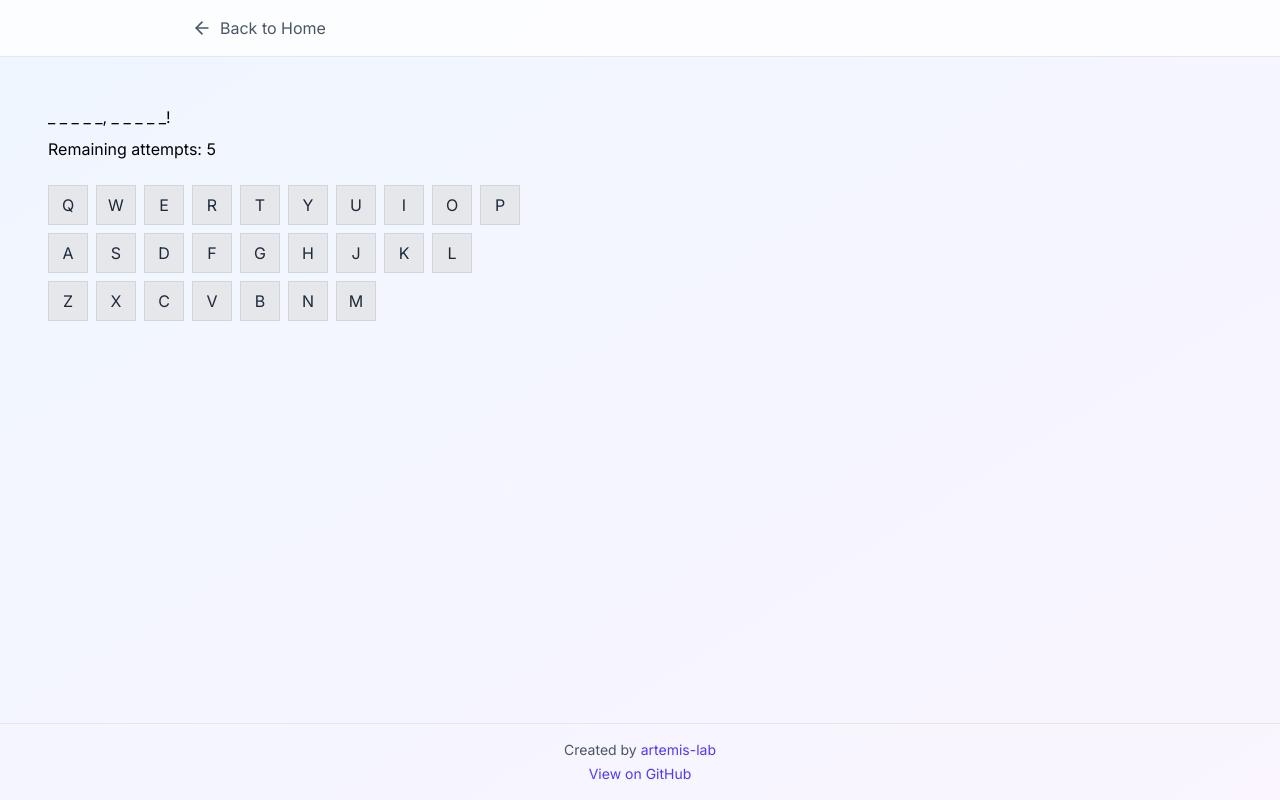
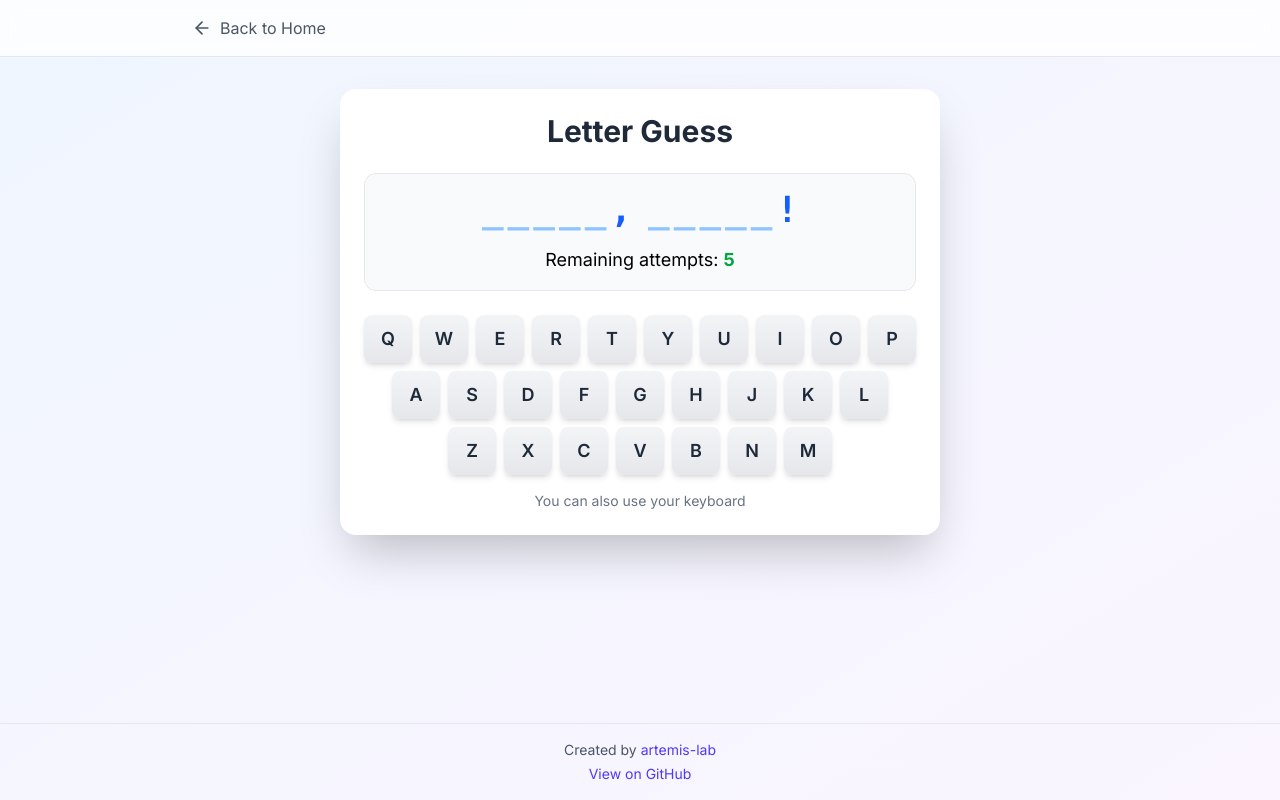
Before and after one commit to artemis-lab/react-demos, a React (Vite) app: page /games/letter-guess in a window 1280 px wide. Built offline with nearby package versions, Linux system fonts and the light colour scheme.

Commit message:
Update UI for Letter Guess components

```diff
--- a/src/demos/games/LetterGuess/LetterGuess.tsx
+++ b/src/demos/games/LetterGuess/LetterGuess.tsx
@@ -21,20 +21,26 @@ const LetterGuess = () => {
   const visibleLetters = game.getVisibleLetters();
 
   return (
-    <div className="m-4 flex flex-col gap-6">
-      <div className="flex flex-col gap-2">
+    <div className="flex items-center justify-center">
+      <div className="flex flex-col items-center gap-6 rounded-2xl bg-white p-6 shadow-2xl">
+        <h1 className="text-3xl font-bold text-gray-800">Letter Guess</h1>
+
+        <div className="flex w-full flex-col items-center gap-4 rounded-xl border border-gray-200 bg-gray-50 p-4">
           <RevealableWord
             characters={characters}
             visibleLetters={visibleLetters}
           />
           <RemainingAttempts count={attemptsRemaining} />
         </div>
+
         <LetterKeyboard
           clickedLetters={clickedLetters}
           disabled={isGameOver}
           onKeyClick={onKeyClick}
         />
+
         {isGameOver && <div>Game over!</div>}
+      </div>
     </div>
   );
 };
--- a/src/demos/games/LetterGuess/LetterKeyboard.tsx
+++ b/src/demos/games/LetterGuess/LetterKeyboard.tsx
@@ -1,10 +1,36 @@
-import { memo, type MouseEvent } from "react";
+import { memo, type MouseEvent, useCallback, useEffect, useState } from "react";
 
-const LAYOUT: string[][] = [
+import { isLetter } from "../../../games/LetterGuess/utils";
+
+// Button style constants
+const BASE_STYLES =
+  "h-12 w-12 rounded-lg text-lg font-semibold transition-all duration-200";
+const DISABLED_STYLES =
+  "cursor-not-allowed bg-gray-300 text-gray-500 shadow-sm";
+const ENABLED_STYLES =
+  "bg-linear-to-b from-gray-100 to-gray-200 text-gray-800 shadow-md hover:scale-105 hover:from-gray-200 hover:to-gray-300 hover:shadow-lg active:scale-95";
+
+// Keyboard layout
+const LAYOUT = [
   ["q", "w", "e", "r", "t", "y", "u", "i", "o", "p"],
   ["a", "s", "d", "f", "g", "h", "j", "k", "l"],
   ["z", "x", "c", "v", "b", "n", "m"],
-];
+] as const;
+
+const PRESS_FEEDBACK_DURATION_MS = 150;
+
+const getButtonClassName = (
+  isDisabled: boolean,
+  isPressed: boolean,
+): string => {
+  return [
+    BASE_STYLES,
+    isDisabled ? DISABLED_STYLES : ENABLED_STYLES,
+    isPressed && "scale-95", // Will be false if not pressed
+  ]
+    .filter(Boolean) // Remove falsy values (false, null, undefined)
+    .join(" ");
+};
 
 interface LetterKeyboardProps {
   clickedLetters: ReadonlySet<string>;
@@ -17,34 +43,95 @@ const LetterKeyboard = ({
   disabled,
   onKeyClick,
 }: LetterKeyboardProps) => {
-  const handleClick = (event: MouseEvent<HTMLButtonElement>) => {
-    const key = event.currentTarget.dataset.key;
-    if (key) {
-      onKeyClick(key);
-    }
-  };
+  const [pressedKey, setPressedKey] = useState<string | null>(null);
+
+  const handleClick = useCallback(
+    (event: MouseEvent<HTMLButtonElement>) => {
+      const key = event.currentTarget.dataset.key;
+      if (key) {
+        onKeyClick(key);
+      }
+    },
+    [onKeyClick],
+  );
+
+  // Add physical keyboard support
+  useEffect(() => {
+    let timeoutId: ReturnType<typeof setTimeout> | undefined;
+
+    const handleKeyPress = (event: KeyboardEvent) => {
+      // Ignore keys with modifier keys (Ctrl, Alt, Meta/Cmd, Shift)
+      if (event.altKey || event.ctrlKey || event.metaKey || event.shiftKey) {
+        return;
+      }
+
+      const normalizedKey = event.key.toUpperCase();
+
+      // Only process if game is not disabled, it's a letter, and not already clicked
+      if (
+        disabled ||
+        !isLetter(normalizedKey) ||
+        clickedLetters.has(normalizedKey)
+      ) {
+        return;
+      }
+
+      // Prevent default browser behavior for handled keys
+      event.preventDefault();
+
+      // Visual feedback for keyboard press
+      clearTimeout(timeoutId);
+      setPressedKey(normalizedKey);
+      timeoutId = setTimeout(
+        () => setPressedKey(null),
+        PRESS_FEEDBACK_DURATION_MS,
+      );
+
+      onKeyClick(normalizedKey);
+    };
+
+    window.addEventListener("keydown", handleKeyPress);
+    return () => {
+      clearTimeout(timeoutId);
+      window.removeEventListener("keydown", handleKeyPress);
+    };
+  }, [clickedLetters, disabled, onKeyClick]);
 
   return (
-    <div className="flex flex-col gap-2">
-      {LAYOUT.map((row: string[], index: number) => {
-        return (
-          <div key={index} className="flex flex-row gap-2">
-            {row.map((key: string) => {
+    <div className="flex flex-col items-center gap-4">
+      <div
+        aria-label="Letter keyboard"
+        className="flex flex-col items-center gap-2"
+      >
+        {LAYOUT.map((row, index) => (
+          <div key={index} className="flex flex-row gap-2" role="group">
+            {row.map((key) => {
+              const normalizedKey = key.toUpperCase();
+              const isClicked = clickedLetters.has(normalizedKey);
+              const isDisabled = disabled || isClicked;
+              const isPressed = pressedKey === normalizedKey;
+
               return (
                 <button
-                  key={key}
-                  className="h-10 w-10 border border-gray-300 bg-gray-200 text-gray-800 hover:font-semibold hover:text-gray-950 disabled:cursor-not-allowed disabled:font-normal disabled:text-gray-400"
-                  data-key={key}
-                  disabled={disabled || clickedLetters.has(key)}
+                  key={normalizedKey}
+                  aria-label={`Letter ${normalizedKey}`}
+                  aria-pressed={isPressed}
+                  className={getButtonClassName(isDisabled, isPressed)}
+                  data-key={normalizedKey}
+                  disabled={isDisabled}
+                  type="button"
                   onClick={handleClick}
                 >
-                  {key.toUpperCase()}
+                  {normalizedKey}
                 </button>
               );
             })}
           </div>
-        );
-      })}
+        ))}
+      </div>
+      <p aria-hidden="true" className="text-sm text-gray-500">
+        You can also use your keyboard
+      </p>
     </div>
   );
 };
--- a/src/demos/games/LetterGuess/RemainingAttempts.tsx
+++ b/src/demos/games/LetterGuess/RemainingAttempts.tsx
@@ -3,7 +3,19 @@ interface RemainingAttemptsProps {
 }
 
 const RemainingAttempts = ({ count }: RemainingAttemptsProps) => {
-  return <div>Remaining attempts: {count}</div>;
+  const textColor =
+    count <= 1
+      ? "text-red-600"
+      : count <= 2
+        ? "text-yellow-600"
+        : "text-green-600";
+
+  return (
+    <div className="text-center text-lg">
+      Remaining attempts:{" "}
+      <span className={`font-bold ${textColor}`}>{count}</span>
+    </div>
+  );
 };
 
 export default RemainingAttempts;
--- a/src/demos/games/LetterGuess/RevealableWord.tsx
+++ b/src/demos/games/LetterGuess/RevealableWord.tsx
@@ -7,29 +7,35 @@ interface RevealableWordProps {
   visibleLetters: ReadonlySet<string>;
 }
 
-const getDisplayValue = (
-  character: string,
-  index: number,
-  visibleLetters: ReadonlySet<string>,
-): string => {
-  // Show actual character if visible or not a letter
-  if (visibleLetters.has(character) || !isLetter(character)) {
-    return character;
-  }
-
-  // Show underscore with space for hidden characters
-  return index > 0 ? " _" : "_";
-};
-
 const RevealableWord = ({
   characters,
   visibleLetters,
 }: RevealableWordProps) => {
   return (
-    <div>
-      {characters.map((value: string, index: number) => (
-        <span key={index}>{getDisplayValue(value, index, visibleLetters)}</span>
-      ))}
+    <div className="flex flex-wrap justify-center gap-1 font-mono text-4xl font-bold">
+      {characters.map((value: string, index: number) => {
+        const isSpace = value === " ";
+        const isLetterCharacter = isLetter(value);
+        const isVisible = isLetterCharacter && visibleLetters.has(value);
+        const displayValue = isVisible || !isLetterCharacter ? value : "_";
+
+        return (
+          <span
+            key={`${index}-${value}-${isVisible}`}
+            className={
+              isSpace
+                ? "w-2"
+                : isVisible
+                  ? "animate-pulse text-blue-600 [animation-iteration-count:3]"
+                  : isLetterCharacter
+                    ? "text-blue-300"
+                    : "text-blue-600"
+            }
+          >
+            {displayValue}
+          </span>
+        );
+      })}
     </div>
   );
 };
```
Lines whose indentation alone changed are shown as unchanged.
